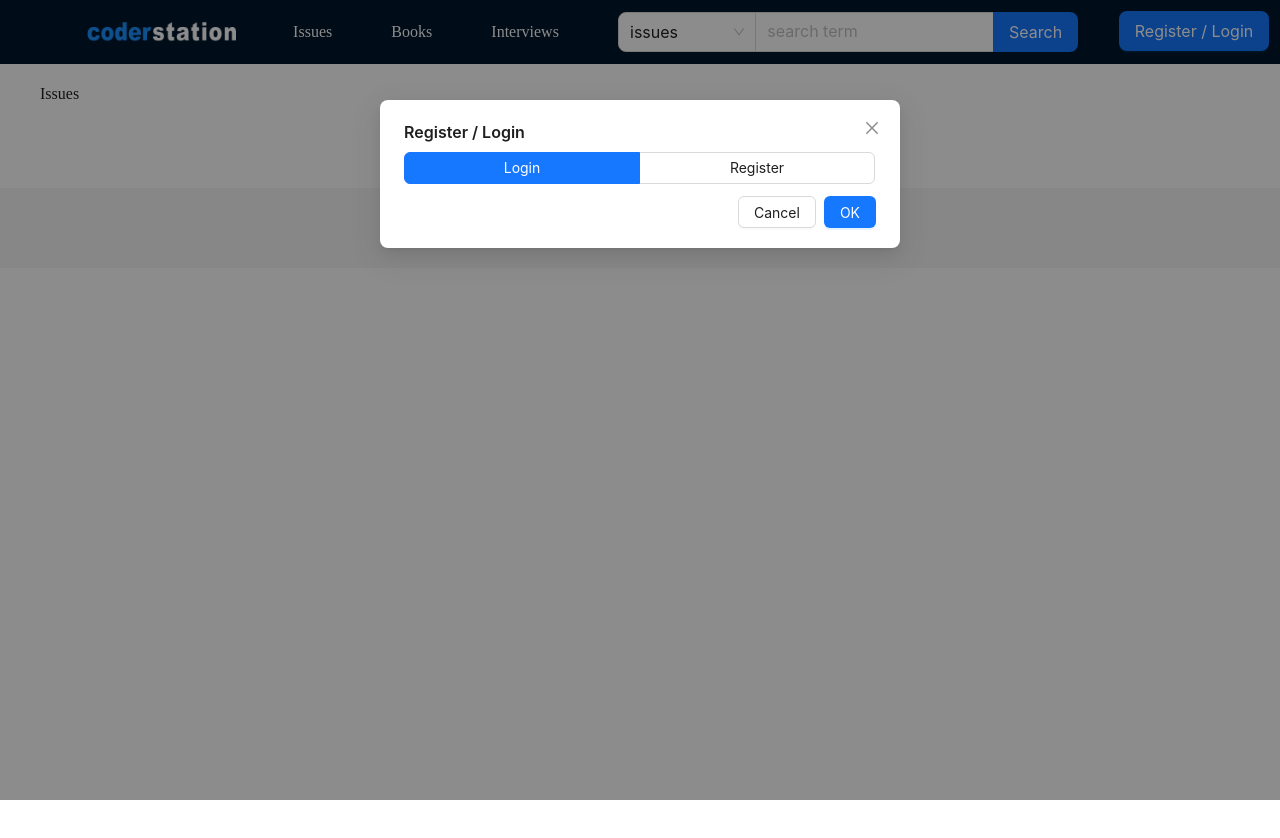
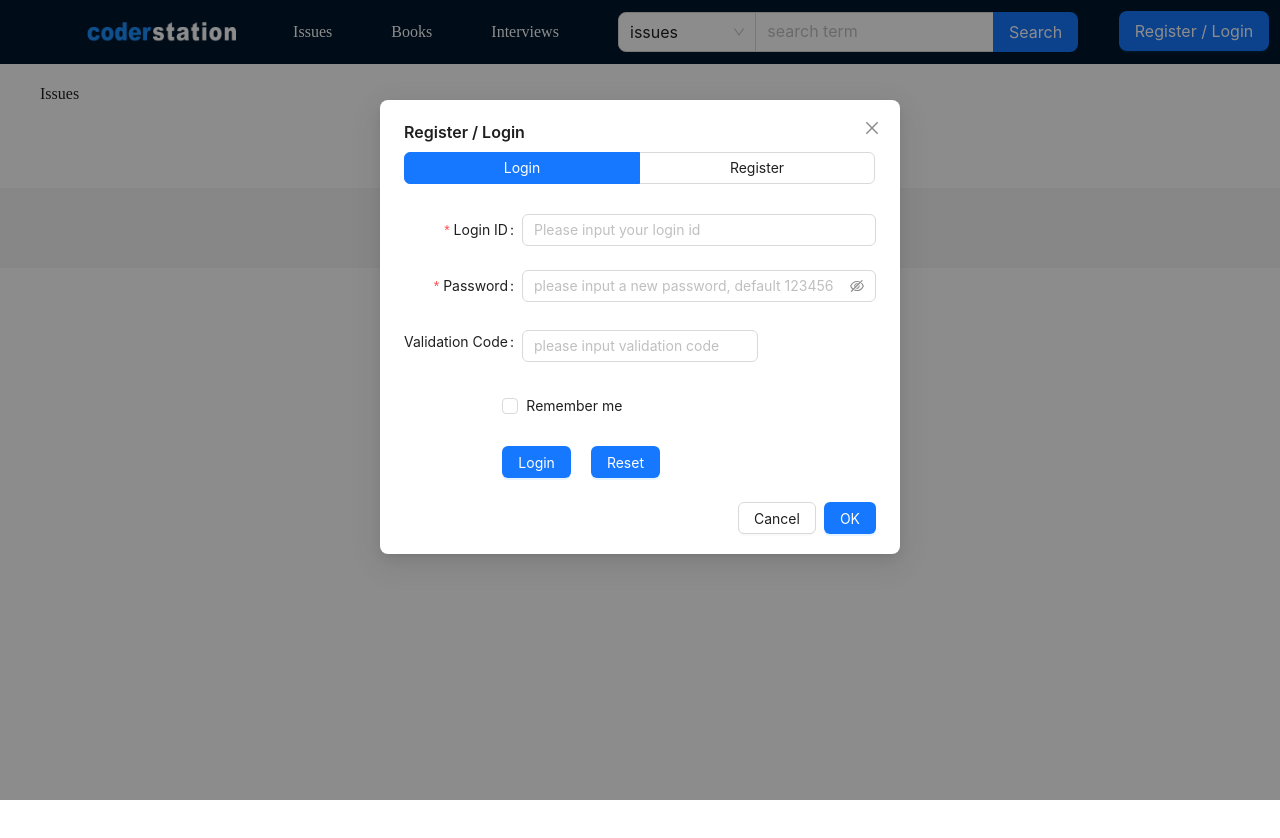
Before and after one commit to igxz/code-station, a React (Create React App) app: page /issues in a window 1280 px wide. Both pictures are taken after a click on the button "Register / Login". Shown: the top 838 px of the page. Built offline with nearby package versions, Linux system fonts and the light colour scheme.

Commit message:
chore: fix modal label alignment issue

```diff
--- a/src/components/LoginForm.jsx
+++ b/src/components/LoginForm.jsx
@@ -1,10 +1,27 @@
-import React, { useCallback, useState } from 'react';
-import { Modal, Radio } from 'antd';
+import React, { useCallback, useState, useMemo, useRef } from 'react';
+import { Modal, Radio, Form, Button, Input, Col, Row, Checkbox } from 'antd';
 
 import styles from '../css/LoginForm.module.css';
 
 const LoginForm = (props) => {
   const [value, setValue] = useState(1);
+  const [loginInfo, setLoginInfo] = useState({
+    loginId: '',
+    loginPwd: '',
+    captcha: '',
+    remember: false,
+  });
+  const loginFormRef = useRef(null);
+
+  const registerFormRef = useRef(null);
+  const [registerInfo, setRegisterInfo] = useState({
+    loginId: '',
+    nickName: '',
+    captcha: '',
+  });
+
+  const [captcha, setCaptcha] = useState(null);
+
   const handleOk = useCallback(() => {
     console.log('OK is clicked');
   }, []);
@@ -13,6 +30,268 @@ const LoginForm = (props) => {
     setValue(e.target.value);
     // console.log(e.target.value);
   }, []);
+
+  const loginHandle = useCallback(() => {
+    console.log('Login Form has been submitted');
+  }, []);
+
+  const updateInfo = (loginInfo, value, key, setValue) => {
+    const obj = { ...loginInfo };
+    obj[key] = value;
+    setValue(obj);
+  };
+
+  const captchaClickHandle = () => {
+    console.log('captcha clicked');
+  };
+
+  const registerHandle = () => {
+    console.log('register is clicked');
+  };
+
+  const formContainer = useMemo(() => {
+    if (value === 1) {
+      return (
+        <div className={styles.container}>
+          <Form
+            name='basic1'
+            autoComplete='off'
+            onFinish={loginHandle}
+            ref={loginFormRef}
+            labelCol={{ span: 6 }} // This adjusts the label width
+            wrapperCol={{ span: 18 }} // This adjusts the input field width
+          >
+            <Form.Item
+              label='Login ID'
+              name='loginId'
+              rules={[
+                {
+                  required: true,
+                  message: 'Please enter a login id',
+                },
+              ]}
+            >
+              <Input
+                placeholder='Please input your login id'
+                value={loginInfo.loginId}
+                onChange={(e) =>
+                  updateInfo(loginInfo, e.target.value, 'loginId', setLoginInfo)
+                }
+              />
+            </Form.Item>
+
+            <Form.Item
+              label='Password'
+              name='loginPwd'
+              rules={[
+                {
+                  required: true,
+                  message: 'please input password',
+                },
+              ]}
+            >
+              <Input.Password
+                placeholder='please input a new password, default 123456'
+                value={loginInfo.loginPwd}
+                onChange={(e) =>
+                  updateInfo(
+                    loginInfo,
+                    e.target.value,
+                    'loginPwd',
+                    setLoginInfo
+                  )
+                }
+              />
+            </Form.Item>
+
+            {/* 验证码 */}
+            <Form.Item
+              name='logincaptcha'
+              label='Validation Code'
+              rules={[
+                {
+                  required: true,
+                  message: 'vValidation Code',
+                },
+              ]}
+            >
+              <Row align='middle'>
+                <Col span={16}>
+                  <Input
+                    placeholder='please input validation code'
+                    value={loginInfo.captcha}
+                    onChange={(e) =>
+                      updateInfo(
+                        loginInfo,
+                        e.target.value,
+                        'captcha',
+                        setLoginInfo
+                      )
+                    }
+                  />
+                </Col>
+                <Col span={6}>
+                  <div
+                    className={styles.captchaImg}
+                    onClick={captchaClickHandle}
+                    dangerouslySetInnerHTML={{ __html: captcha }}
+                  ></div>
+                </Col>
+              </Row>
+            </Form.Item>
+
+            <Form.Item
+              name='remember'
+              wrapperCol={{
+                offset: 5,
+                span: 16,
+              }}
+            >
+              <Checkbox
+                onChange={(e) =>
+                  updateInfo(
+                    loginInfo,
+                    e.target.checked,
+                    'remember',
+                    setLoginInfo
+                  )
+                }
+                checked={loginInfo.remember}
+              >
+                Remember me
+              </Checkbox>
+            </Form.Item>
+
+            <Form.Item
+              wrapperCol={{
+                offset: 5,
+                span: 16,
+              }}
+            >
+              <Button
+                type='primary'
+                htmlType='submit'
+                style={{ marginRight: 20 }}
+              >
+                Login
+              </Button>
+              <Button type='primary' htmlType='submit'>
+                Reset
+              </Button>
+            </Form.Item>
+          </Form>
+        </div>
+      );
+    } else if (value === 2) {
+      return (
+        <div className={styles.container}>
+          <Form
+            name='basic2'
+            autoComplete='off'
+            ref={registerFormRef}
+            onFinish={registerHandle}
+            labelCol={{ span: 6 }} // This adjusts the label width
+            wrapperCol={{ span: 18 }} // This adjusts the input field width
+          >
+            <Form.Item
+              label='Login ID'
+              name='loginId'
+              rules={[
+                {
+                  required: true,
+                  message: 'Please input your login ID',
+                },
+                // 验证用户是否已经存在
+                // { validator: checkLoginIdIsExist },
+              ]}
+              validateTrigger='onBlur'
+            >
+              <Input
+                placeholder='Please input your login ID'
+                value={registerInfo.loginId}
+                onChange={(e) =>
+                  updateInfo(
+                    registerInfo,
+                    e.target.value,
+                    'loginId',
+                    setRegisterInfo
+                  )
+                }
+              />
+            </Form.Item>
+
+            <Form.Item label='Nick Name' name='nickname'>
+              <Input
+                placeholder='Please input a Nick Name, default name is xxx'
+                value={registerInfo.nickname}
+                onChange={(e) =>
+                  updateInfo(
+                    registerInfo,
+                    e.target.value,
+                    'nickname',
+                    setRegisterInfo
+                  )
+                }
+              />
+            </Form.Item>
+
+            <Form.Item
+              name='registercaptcha'
+              label='Validation Code'
+              rules={[
+                {
+                  required: true,
+                  message: 'please input validation code',
+                },
+              ]}
+            >
+              <Row align='middle'>
+                <Col span={16}>
+                  <Input
+                    placeholder='please input validation code'
+                    value={registerInfo.captcha}
+                    onChange={(e) =>
+                      updateInfo(
+                        registerInfo,
+                        e.target.value,
+                        'captcha',
+                        setRegisterInfo
+                      )
+                    }
+                  />
+                </Col>
+                <Col span={6}>
+                  <div
+                    className={styles.captchaImg}
+                    onClick={captchaClickHandle}
+                    dangerouslySetInnerHTML={{ __html: captcha }}
+                  ></div>
+                </Col>
+              </Row>
+            </Form.Item>
+
+            <Form.Item
+              wrapperCol={{
+                offset: 5,
+                span: 16,
+              }}
+            >
+              <Button
+                type='primary'
+                htmlType='submit'
+                style={{ marginRight: 20 }}
+              >
+                Register
+              </Button>
+              <Button type='primary' htmlType='submit'>
+                Reset
+              </Button>
+            </Form.Item>
+          </Form>
+        </div>
+      );
+    }
+  }, [captcha, loginHandle, loginInfo, registerInfo, value]);
 
   return (
     <>
@@ -35,6 +314,9 @@ const LoginForm = (props) => {
             Register
           </Radio.Button>
         </Radio.Group>
+
+        {/* container for login and register form */}
+        {formContainer}
       </Modal>
     </>
   );
--- /dev/null
+++ b/src/index.css
@@ -0,0 +1,8 @@
+/**
+    全局 CSS 样式
+**/
+
+.ant-form-item-label>label {
+    width: 100px;
+    justify-content: flex-end;
+}
--- a/src/index.jsx
+++ b/src/index.jsx
@@ -5,6 +5,8 @@ import { BrowserRouter } from 'react-router-dom';
 
 import store from './redux/store';
 import { Provider } from 'react-redux';
+
+import './index.css';
 
 const root = ReactDOM.createRoot(document.getElementById('root'));
 root.render(
```
